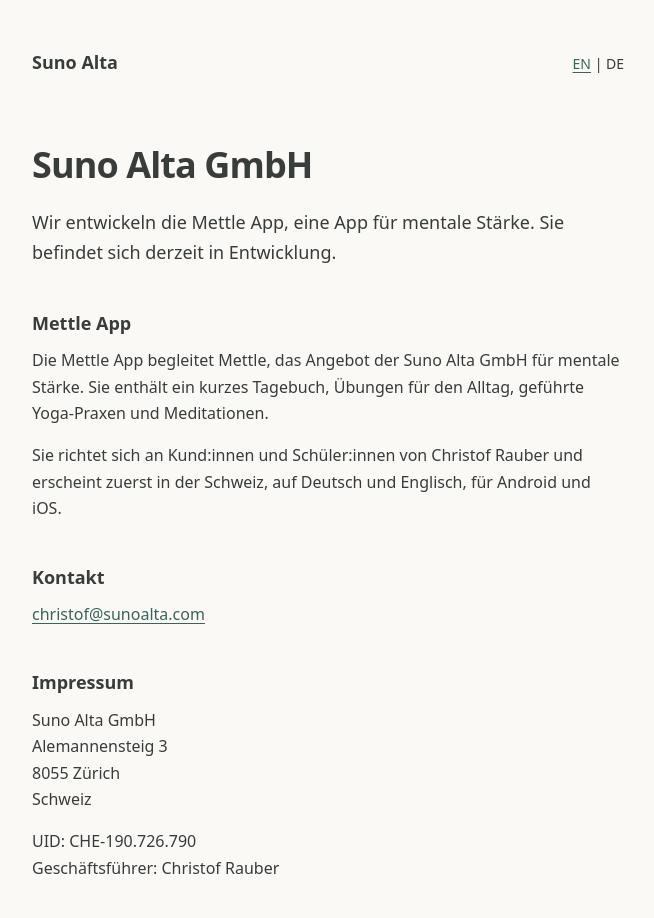
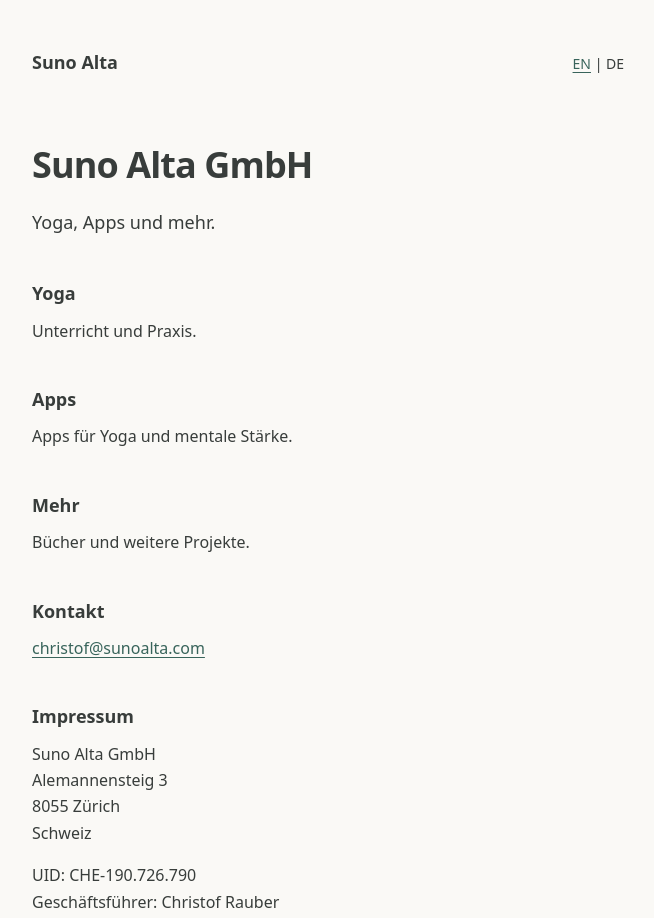
Before and after one commit to christofrauber-cmyk/sunoalta-site, a plain HTML site: page de/index.html in a window 1280 px wide. Shown: the top 918 px of the page, without its empty margins (312-966 px from the left). Drawn offline with Linux system fonts and the light colour scheme.

Commit message:
Simplify homepage: yoga, apps and more
Co-Authored-By: Claude Sonnet 5.5 <noreply@anthropic.com>
Claude-Session: https://claude.ai/code/session_01KTLPPbU6L5kk9oftFvwbak

```diff
--- a/de/index.html
+++ b/de/index.html
@@ -3,8 +3,8 @@
 <head>
   <meta charset="utf-8">
   <meta name="viewport" content="width=device-width, initial-scale=1">
-  <meta name="description" content="Suno Alta GmbH entwickelt die Mettle App, eine App für mentale Stärke mit kurzem Tagebuch, Übungen für den Alltag, geführten Yoga-Praxen und Meditationen. Kontakt und Unternehmensinformationen.">
-  <title>Suno Alta GmbH – Mettle App</title>
+  <meta name="description" content="Suno Alta GmbH: Yoga, Apps und mehr. Kontakt und Unternehmensinformationen.">
+  <title>Suno Alta GmbH</title>
   <link rel="stylesheet" href="../style.css">
 </head>
 <body>
@@ -18,11 +18,18 @@
   </header>
   <main>
     <h1>Suno Alta GmbH</h1>
-    <p class="intro">Wir entwickeln die Mettle App, eine App für mentale Stärke. Sie befindet sich derzeit in Entwicklung.</p>
-    <section aria-labelledby="app">
-      <h2 id="app">Mettle App</h2>
-      <p>Die Mettle App begleitet Mettle, das Angebot der Suno Alta GmbH für mentale Stärke. Sie enthält ein kurzes Tagebuch, Übungen für den Alltag, geführte Yoga-Praxen und Meditationen.</p>
-      <p>Sie richtet sich an Kund:innen und Schüler:innen von Christof Rauber und erscheint zuerst in der Schweiz, auf Deutsch und Englisch, für Android und iOS.</p>
+    <p class="intro">Yoga, Apps und mehr.</p>
+    <section aria-labelledby="t0">
+      <h2 id="t0">Yoga</h2>
+      <p>Unterricht und Praxis.</p>
+    </section>
+    <section aria-labelledby="t1">
+      <h2 id="t1">Apps</h2>
+      <p>Apps für Yoga und mentale Stärke.</p>
+    </section>
+    <section aria-labelledby="t2">
+      <h2 id="t2">Mehr</h2>
+      <p>Bücher und weitere Projekte.</p>
     </section>
     <section aria-labelledby="contact">
       <h2 id="contact">Kontakt</h2>
```
Also changed, not shown: index.html (+14 -7 lines).
